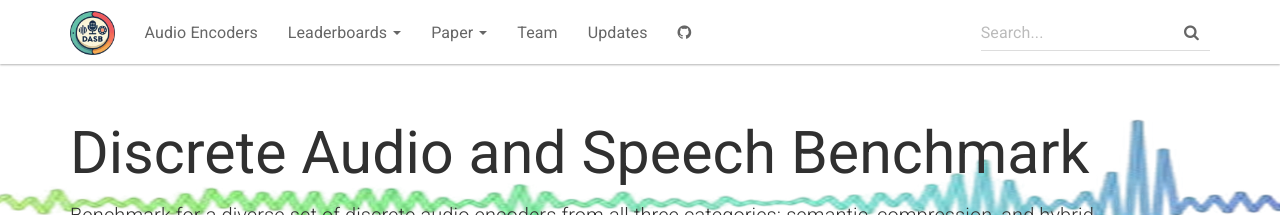
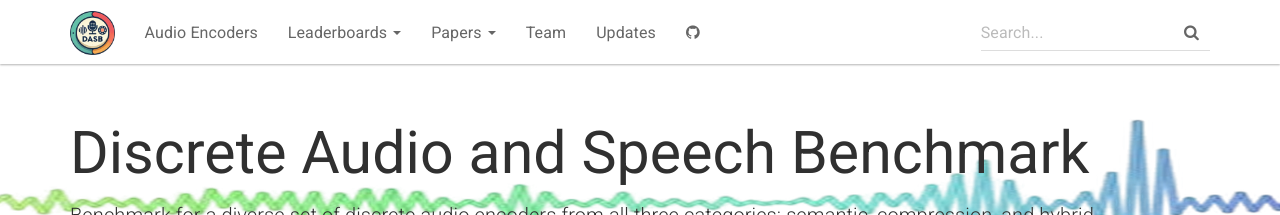
Before and after one commit to poonehmousavi/DASB-website, a Jekyll site: the page built from index.html, in a window 1280 px wide. Shown: the top 215 px of the page. Built offline with Jekyll 4.4.1, drawn with Linux system fonts in a browser that asks for light colours.

Commit message:
fix typo

```diff
--- a/_includes/topnav.html
+++ b/_includes/topnav.html
@@ -25,7 +25,7 @@
 
                         </ul>
                     </li> -->
-                    <li {% if page.sectionid='Discrete Encoder' %} class="active" {% endif %}><a href="{{ "/docs/tokenizers/overview" |
+                    <li {% if page.sectionid='Audio Encoders' %} class="active" {% endif %}><a href="{{ "/docs/tokenizers/overview" |
                         relative_url }}">Audio Encoders</a></li>
                     <li {% if page.sectionid='Leaderboard' %} class="dropdown" {% endif %}><a class="dropdown-toggle"
                             data-toggle="dropdown" href="#">
@@ -53,16 +53,16 @@
                             <li><a href="{{ "/docs/leader_rules/" | relative_url }}">Rules</a></li>
                         </ul> -->
 
-                    <li {% if page.sectionid='Paper' %} class="dropdown" {% endif %}><a class="dropdown-toggle"
+                    <li {% if page.sectionid='Papers' %} class="dropdown" {% endif %}><a class="dropdown-toggle"
                             data-toggle="dropdown" href="#">
-                            Paper <span class="caret"></span>
+                            Papers <span class="caret"></span>
                         </a>
                         <ul class="dropdown-menu">
                             <li><a href="https://arxiv.org/abs/2406.14294">DASB paper (preprint)</a></li>
                             <li><a href="https://arxiv.org/abs/2406.10735">Semantic Tuning paper (Interspeech 2024)</a></li>
                         </ul>
                     </li>
-                    {% comment %} <li {% if page.sectionid=='Paper' %} class="active" {% endif %}><a
+                    {% comment %} <li {% if page.sectionid=='Papers' %} class="active" {% endif %}><a
                             href="{{ site.paper_address }}">Papers</a></li> {% endcomment %}
                     <li {% if page.sectionid=='Team' %} class="active" {% endif %}><a href="{{ "/docs/team/" |
                             relative_url }}">Team</a></li>
```
